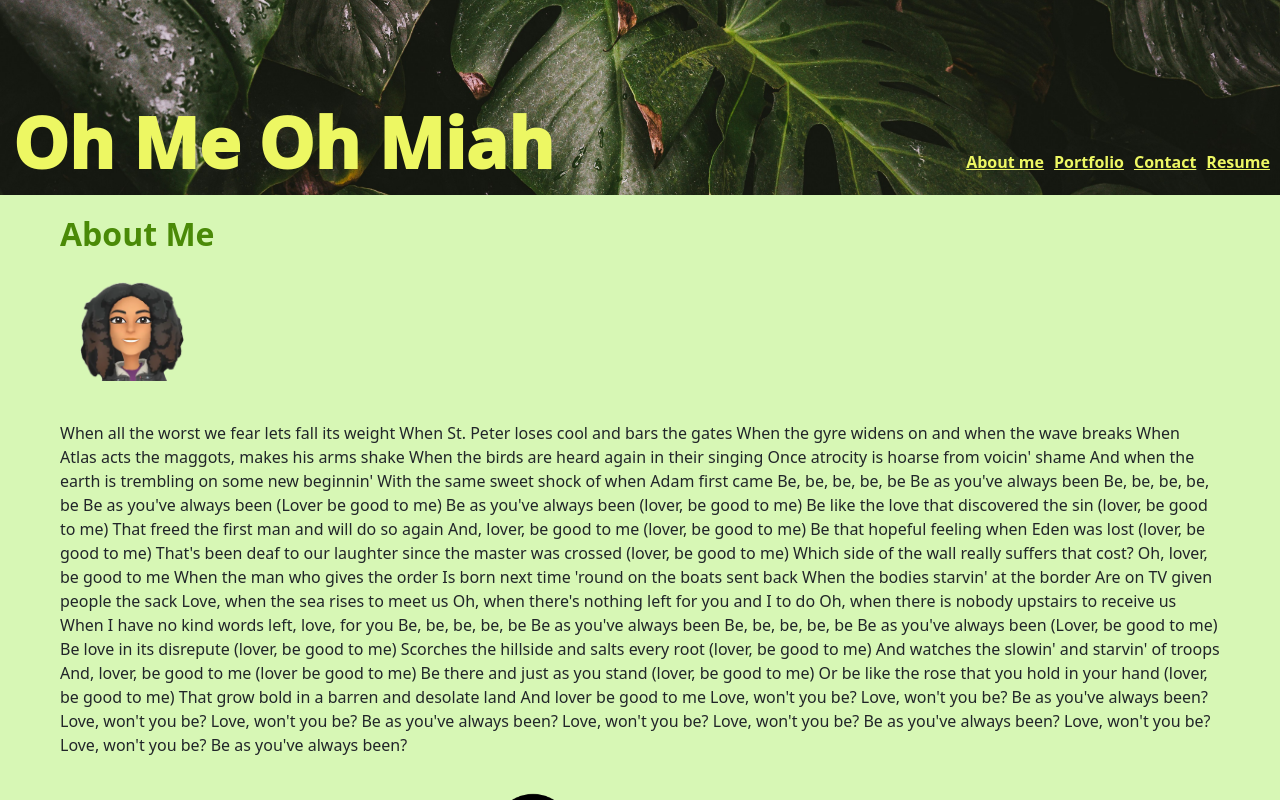
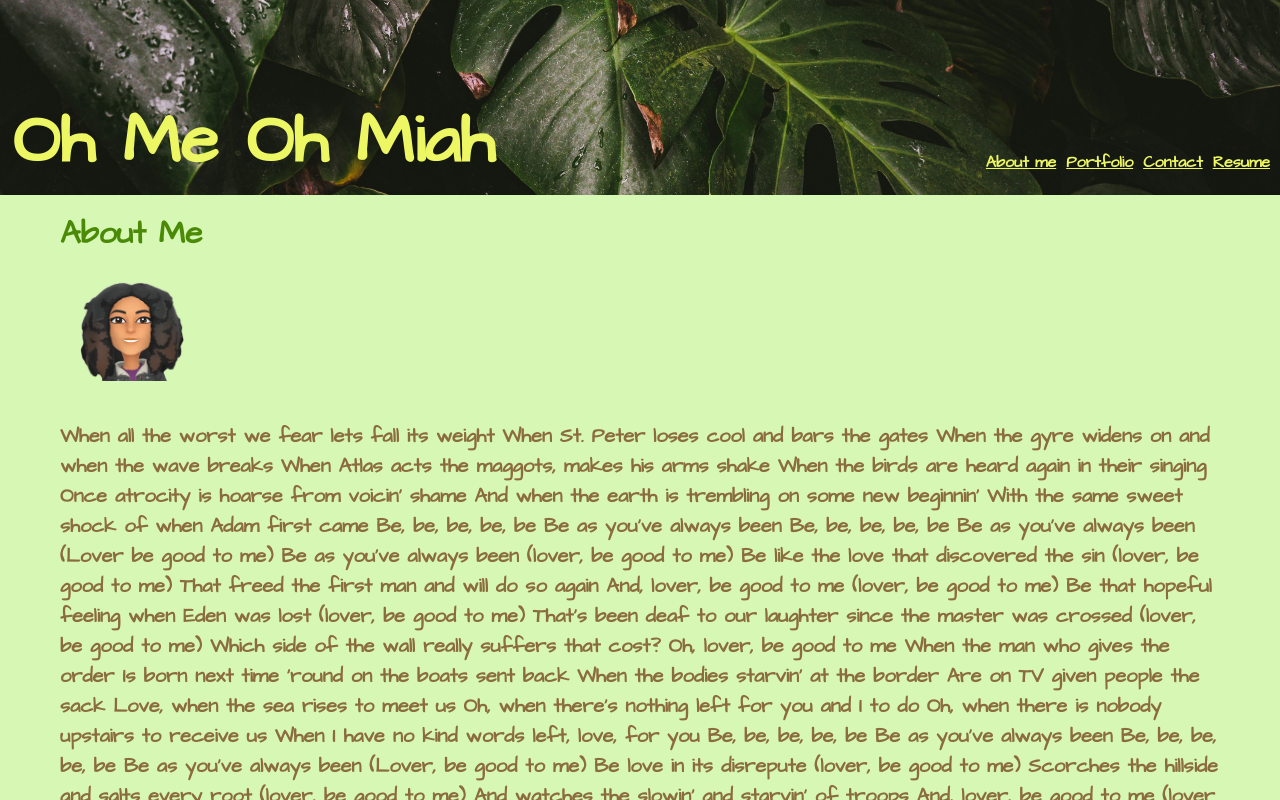
Before and after one commit to xWhoKnowz/react-portfolio, a React (Vite) app: page / in a window 1280 px wide. Shown: the top 800 px of the page. Built offline with nearby package versions, Linux system fonts and the light colour scheme.

Commit message:
put a bow on it

```diff
--- a/index.html
+++ b/index.html
@@ -5,6 +5,9 @@
     <link rel="icon" type="image/svg+xml" href="/vite.svg" />
     <meta name="viewport" content="width=device-width, initial-scale=1.0" />
     <link rel="stylesheet" href="./src/index.css">
+    <link rel="preconnect" href="https://fonts.googleapis.com">
+    <link rel="preconnect" href="https://fonts.gstatic.com" crossorigin>
+    <link href="https://fonts.googleapis.com/css2?family=Architects+Daughter&display=swap" rel="stylesheet">
     <title>Miah</title>
   </head>
   <body id="root">
--- a/src/pages/about.jsx
+++ b/src/pages/about.jsx
@@ -6,7 +6,7 @@
         <main className="aboutMe">
             <h2 className="about">About Me</h2>
             <img className="hero" src={hero}/>
-            <p>
+            <p className='myself'>
                 When all the worst we fear lets fall its weight
                 When St. Peter loses cool and bars the gates
                 When the gyre widens on and when the wave breaks
--- a/src/styles/index.css
+++ b/src/styles/index.css
@@ -1,5 +1,7 @@
 body {
     background-color: var(--primary);
+    font-family: "Architects Daughter", cursive;
+    font-style: normal;
 }
 
 h1 {
@@ -16,6 +18,7 @@
     --primary: #D7F7B5;
     --secondary: #EDF763;
     --tertiary: #4A8A07;
+    --text: #8B6C3C;
     --error: #F77660;
 }
 
@@ -58,6 +61,12 @@
     color: var(--tertiary);
     font-weight: bolder;
     margin-top: 20px;
+}
+
+.myself {
+    color: var(--text);
+    font-weight: bolder;
+    font-size: 20px;
 }
 
 .projectCard{
@@ -161,7 +170,7 @@
 }
 
 .list {
-    color: var(--tertiary);
+    color: var(--text);
     font-weight: bolder;
 }
 
```
